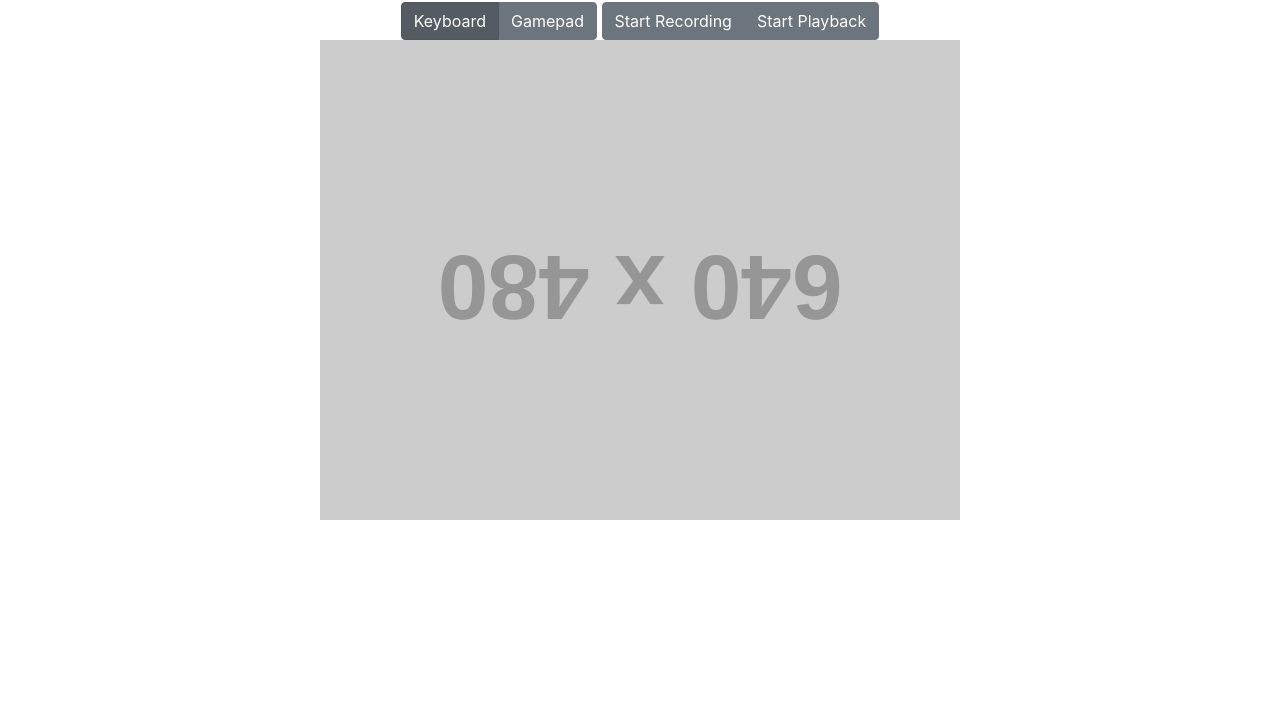
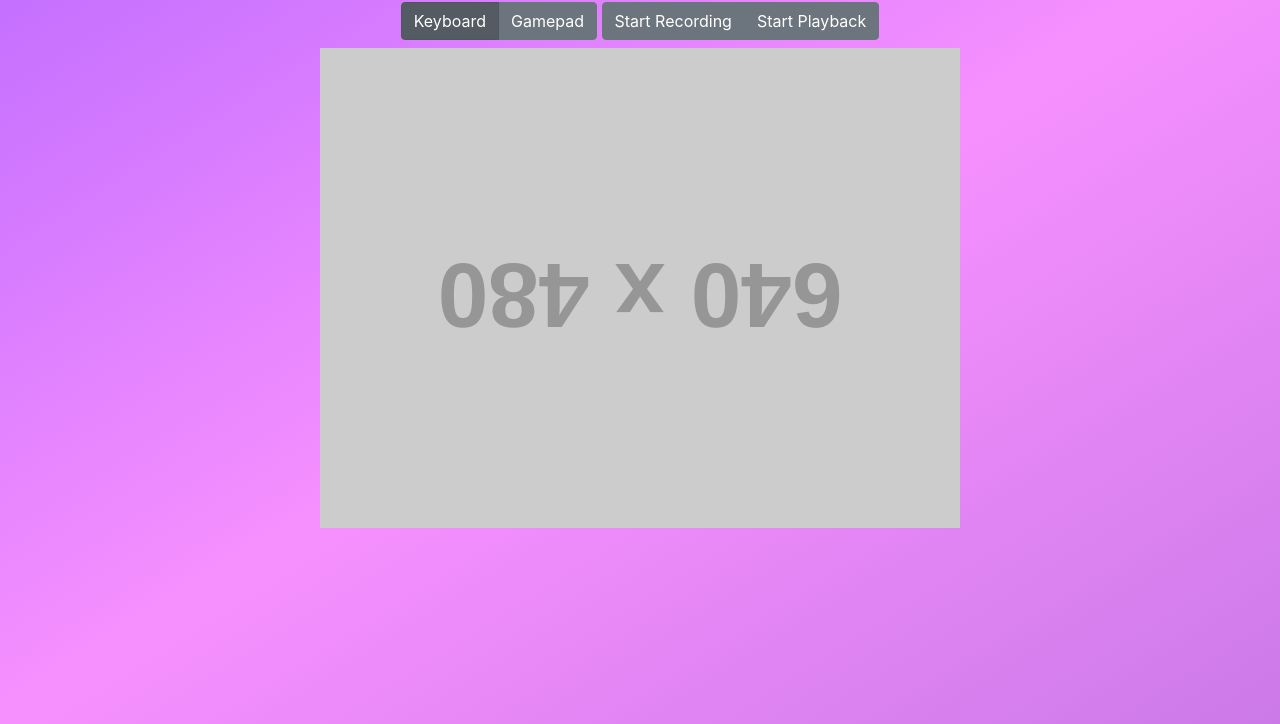
Before and after one commit to jackwbauer/lhl-final, a website: page public/index.html in a window 1280 px wide. Shown: the part 76-800 px from the top of the page. Drawn offline with nearby package versions, Linux system fonts and the light colour scheme; no server answers; placeholder pictures from the web are drawn by us.

Commit message:
adds gradient background color to html

```diff
--- a/public/index.html
+++ b/public/index.html
@@ -36,7 +36,7 @@
             </div>
         </div>
 
-        <div class="row">
+        <div class="row mb-2">
             <div class="mx-auto">
                 <div id="inputSwitch" class="btn-group" role="group" aria-label="input switch">
                     <button id="keyboardButton" type="button" class="btn btn-secondary">Keyboard</button>
--- a/public/styles/styles.css
+++ b/public/styles/styles.css
@@ -1,5 +1,6 @@
-#videoStream {
-    transform: rotate(180deg);
+body {
+    background-image: linear-gradient(to bottom right, #BF6CFF, #F790FF, #CC79E8);
+    height: 100vh;
 }
 
 .fullScreen {
@@ -23,3 +24,7 @@
     width: 640px;
     height: 480px;
 }
+
+#videoStream {
+    transform: rotate(180deg);
+}
```
